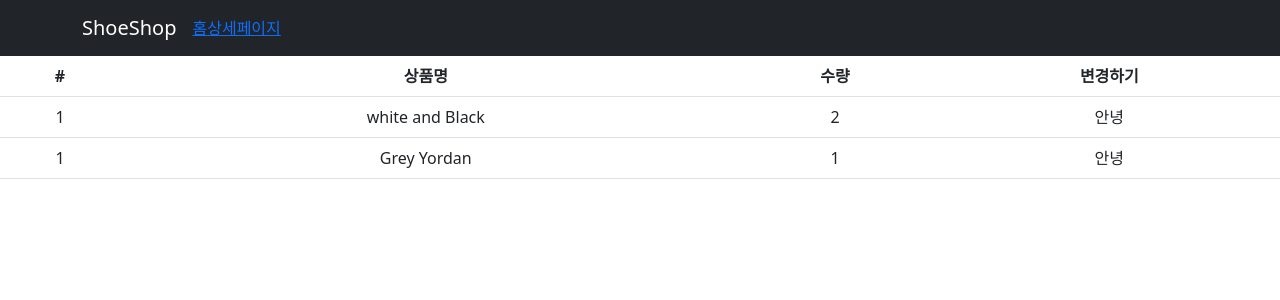
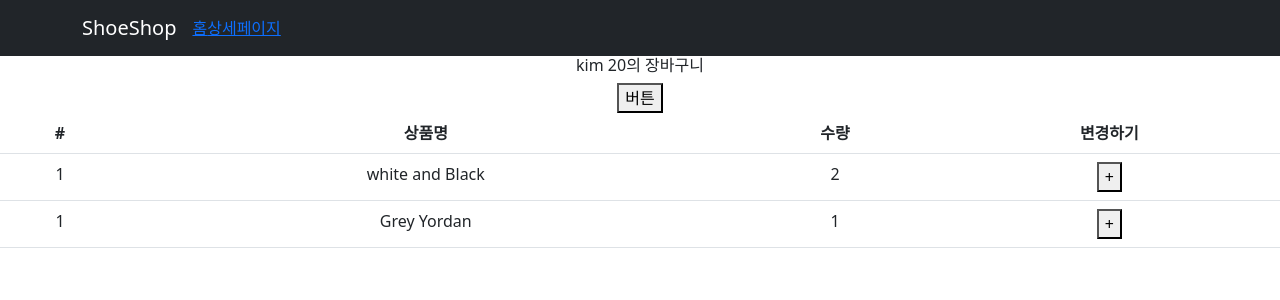
Before and after one commit to whdgjs7300/react-shop-mini, a React (Create React App) app: page /cart in a window 1280 px wide. Shown: the top 300 px of the page. Built offline with nearby package versions, Linux system fonts and the light colour scheme.

Commit message:
01/09 Redux

```diff
--- a/src/Page/Cart.jsx
+++ b/src/Page/Cart.jsx
@@ -1,13 +1,22 @@
 import Table from 'react-bootstrap/Table';
-import { useSelector } from 'react-redux';
+import { useDispatch, useSelector } from 'react-redux';
+import {  changeName, increase } from '../store';
 
 const Cart = () => {
     // store 가져와줌
     let state = useSelector((state)=>{return state })
-    console.log(state.stock)
+    console.log(state.user)
+
+    let dispatch = useDispatch();
+
     return (
-
         <div>
+            <h6>
+            {state.user.name} {state.user.age}의 장바구니
+            </h6>
+            <button onClick={()=>{
+                dispatch(increase())
+            }}>버튼</button>
     <Table>
         <thead>
             <tr>
@@ -18,19 +27,23 @@
             </tr>
         </thead>
         <tbody>
-            <tr>
-            <td>1</td>
-            <td>{state.cart[0].name}</td>
-            <td>{state.cart[0].count}</td>
-            <td>안녕</td>
-            </tr>
+            {
+                state.cart.map((cart,i)=>{
+                    return (
+                        <tr key={i}>
+                        <td>1</td>
+                        <td>{state.cart[i].name}</td>
+                        <td>{state.cart[i].count}</td>
+                        <td>
+                            <button onClick={()=>{
+                                dispatch(changeName())
+                            }}>+</button>
+                        </td>
+                        </tr>
+                    )
+                })
+            }
 
-            <tr>
-            <td>1</td>
-            <td>{state.cart[1].name}</td>
-            <td>{state.cart[1].count}</td>
-            <td>안녕</td>
-            </tr>
         </tbody>
         </Table>
         </div>
--- a/src/Page/Detail.jsx
+++ b/src/Page/Detail.jsx
@@ -19,7 +19,7 @@
     `
     const Detail = (props) => {
         // state 보관함 해체 함수
-        let {재고, shoes} = useContext(Context1);
+
 
         let [count, setCount] = useState(0);
         let [alert,setAlert] = useState(true);
@@ -107,7 +107,7 @@
 
 function Tapcontent(props) {
     let [fade,setFade] = useState('')
-    let {재고} = useContext(Context1);
+
 
 
     useEffect(()=>{
--- a/src/store.js
+++ b/src/store.js
@@ -2,10 +2,24 @@
 
 // state 보관함
 let user = createSlice({
-    name : 'state이름~~',
-    initialState :' kim',
+    name : 'user',
+    initialState :{name : 'kim', age : 20},
+    reducers : {
+        changeName(state) {
+            state.name = 'park'
+        },
+        increase(state) {
+            state.age += 1
+        },
+
+    },
 
 })
+
+
+// 함수 이름 다넣고 사용가능
+export let { changeName, increase } = user.actions
+
 
 let stock = createSlice({
     name : 'stock',
```
